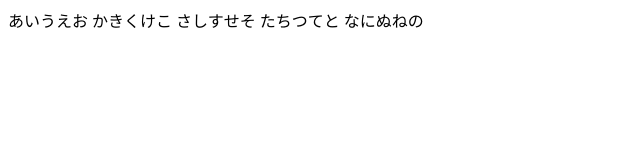
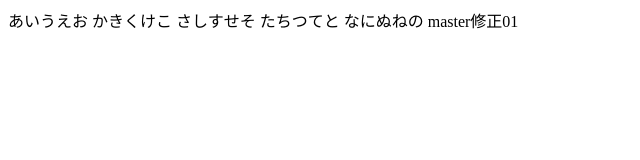
Before and after one commit to erikerik9/first-Test, a plain HTML site: page index.html in a window 1280 px wide. Shown: the whole page, without its empty margins (0-640 px from the left). Drawn offline with Linux system fonts and the light colour scheme.

Commit message:
master修正01

```diff
--- a/index.html
+++ b/index.html
@@ -10,5 +10,6 @@
 さしすせそ
 たちつてと
 なにぬねの
+master修正01
 </body>
 </html>
```
